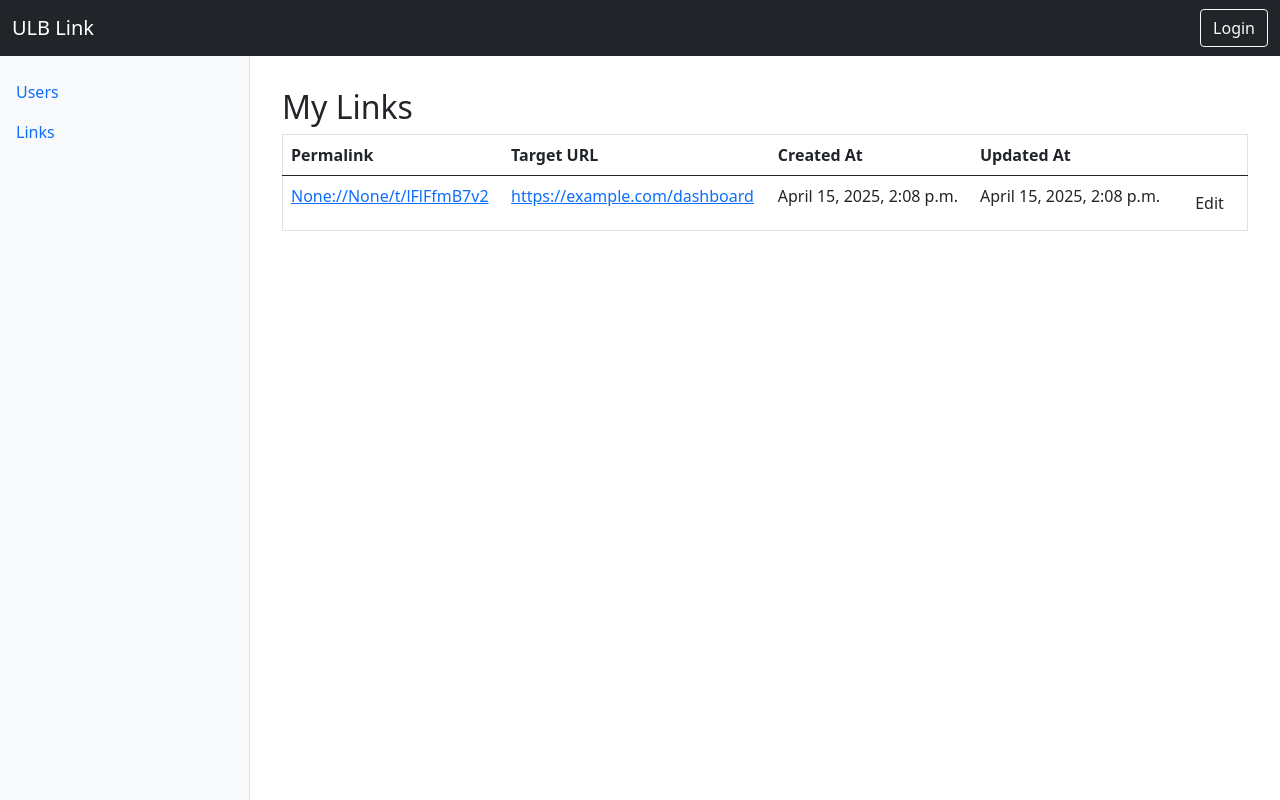
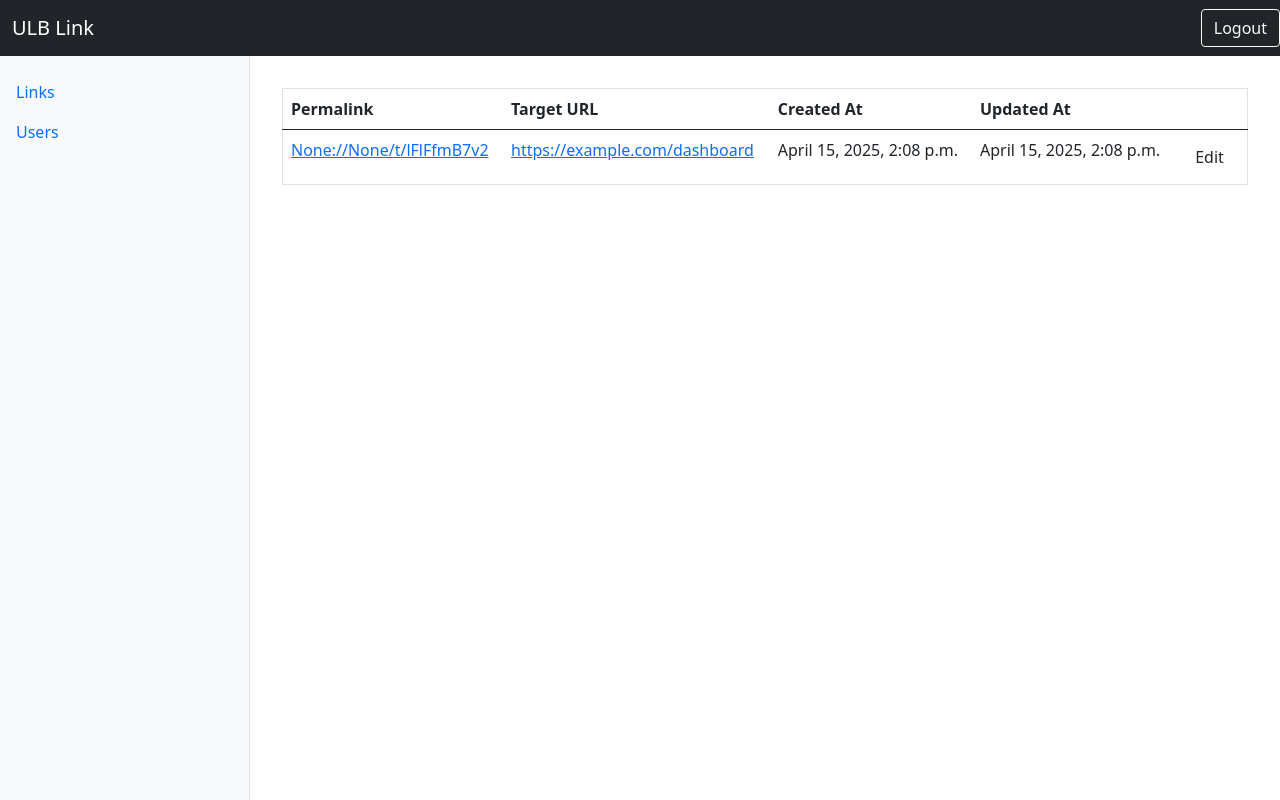
Before and after one commit to bperraud/ulb-link, a Django app: page /link/ in a window 1280 px wide. Run offline with Django 5.2, Linux system fonts and the light colour scheme; a user stored in the database is signed in; data comes from the database, SQL or seed files in the repository; both versions use the stored data as it was after the commit.

Commit message:
logout button navbar

```diff
--- a/app/permalink/link/templates/base.html
+++ b/app/permalink/link/templates/base.html
@@ -35,20 +35,23 @@
 	<nav class="navbar navbar-expand-lg navbar-dark bg-dark fixed-top">
 		<div class="container-fluid">
             <a class="navbar-brand" href="#">ULB Link</a>
-			<div class="ms-auto">
-				<a href="/login" class="btn btn-outline-light">Login</a>
-			</div>
-		</div>
+        </div>
+        <div>
+            <form method="post" action="{% url 'logout' %}">
+                {% csrf_token %}
+                <button type="submit" class="btn btn-outline-light">Logout</button>
+            </form>
+        </div>
 	</nav>
 
 	<!-- Sidebar -->
 	<div class="sidebar border-end">
 		<ul class="nav flex-column">
 			<li class="nav-item">
-				<a class="nav-link" href="#users">Users</a>
+				<a class="nav-link" href="#links">Links</a>
 			</li>
 			<li class="nav-item">
-				<a class="nav-link" href="#links">Links</a>
+				<a class="nav-link" href="#users">Users</a>
 			</li>
 			<!-- Add more endpoints as needed -->
 		</ul>
--- a/app/permalink/link/templates/home.html
+++ b/app/permalink/link/templates/home.html
@@ -3,7 +3,6 @@
 
 {% block pagecontent %}
 
-<h2>My Links</h2>
 <table border="1" class="table delete-row-example">
     <thead>
         <tr>
--- a/app/permalink/permalink/urls.py
+++ b/app/permalink/permalink/urls.py
@@ -35,7 +35,7 @@ urlpatterns = [
     ),
     path(
         "accounts/logout/",
-        auth_views.LogoutView.as_view(template_name="logout.html"),
+        auth_views.LogoutView.as_view(next_page="login"),
         name="logout",
     ),
 ]
```
Also changed, not shown: app/permalink/db.sqlite3.
